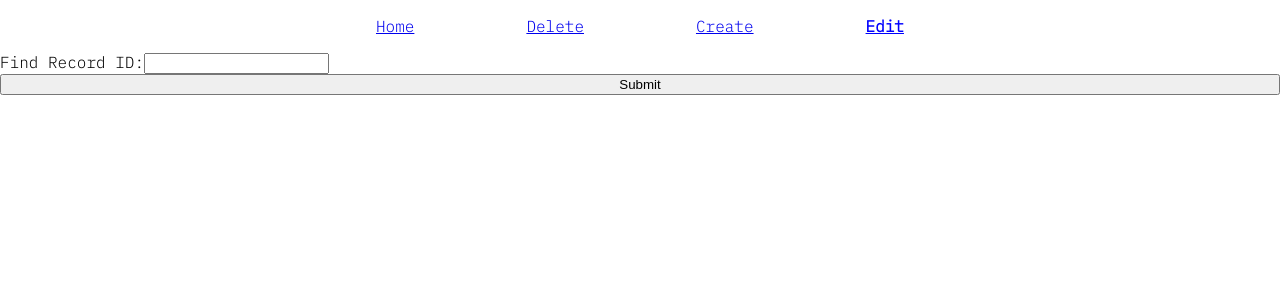
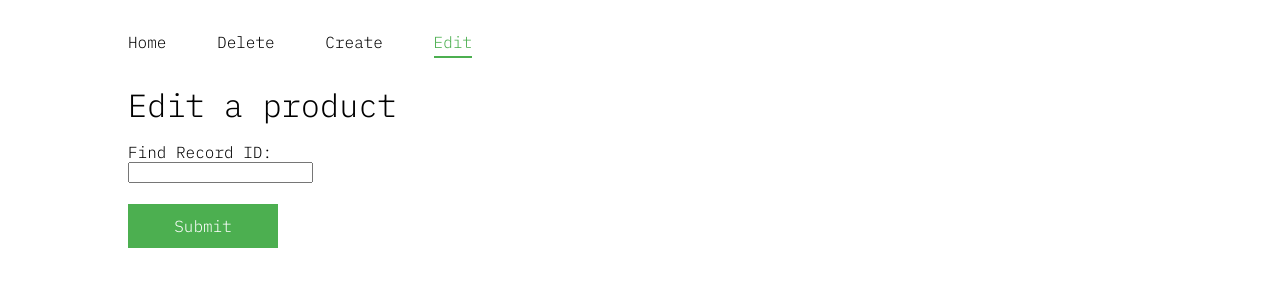
Before and after one commit to JoeBaldwin90/react-database, a React (Create React App) app: page /edit-product in a window 1280 px wide. Shown: the top 300 px of the page. Built offline with nearby package versions, Linux system fonts and the light colour scheme; no server answers.

Commit message:
Basic styling

```diff
--- a/src/components/CreateProduct.js
+++ b/src/components/CreateProduct.js
@@ -75,6 +75,7 @@ export default class CreateProduct extends Component {
   render() {
     return (
       <Fragment>
+        <h1>Create a product</h1>
         <form onSubmit={this.handleSubmit} id='create-product-form'>
           <label>
             Name:
@@ -166,7 +167,7 @@ export default class CreateProduct extends Component {
               onChange={this.onInputChange}
             />
           </label>
-          <button type='submit'>Submit</button>
+          <input type='submit' value='Submit' />
         </form>
       </Fragment>
     );
--- a/src/components/DeleteProduct.js
+++ b/src/components/DeleteProduct.js
@@ -58,6 +58,7 @@ class DeleteProduct extends Component {
   render() {
     return (
       <Fragment>
+        <h1>Delete a product</h1>
         <form onSubmit={this.handleSubmit}>
           <label htmlFor="delete">
             Delete:
--- a/src/components/DisplayProductData.js
+++ b/src/components/DisplayProductData.js
@@ -1,17 +1,16 @@
-import React from "react";
+import React, { Fragment } from "react";
 
 const DisplayProductData = (props) => (
-  <div className='App'>
-    <p>Display Product Data Here</p>
+  <Fragment>
+    <h1>Product Data Here</h1>
     <ul>
       {props.products.map((product, index) => (
         <li key={index}>
-          {product.fields.Brand} - {product.fields.Name} -{" "}
-          {product.id}
+          {product.fields.Brand} - {product.fields.Name} - {product.id}
         </li>
       ))}
     </ul>
-  </div>
+  </Fragment>
 );
 
 export default DisplayProductData;
--- a/src/components/EditProduct.js
+++ b/src/components/EditProduct.js
@@ -76,6 +76,7 @@ export default class EditProduct extends Component {
     const { selectedProduct } = this.state;
     return (
       <Fragment>
+        <h1>Edit a product</h1>
         <form onSubmit={this.findRecord} id='find-record'>
           <label>
             Find Record ID:
@@ -90,10 +91,10 @@ export default class EditProduct extends Component {
 
         {selectedProduct["Name"] !== undefined && (
           <div>
-            <p>
-              Edit Record for {selectedProduct["Brand"]}{" "}
+            <h3>
+              Edit Record for: {selectedProduct["Brand"]}{" "}
               {selectedProduct["Name"]}
-            </p>
+            </h3>
             <form onSubmit={this.patchProductData} id='edit-product-form'>
               <label>
                 Unit Cost:
@@ -135,7 +136,7 @@ export default class EditProduct extends Component {
                   onChange={this.onInputChange}
                 />
               </label>
-              <button type='submit'>Submit</button>
+              <input type='submit' value='Submit'/>
             </form>
           </div>
         )}
--- a/src/components/Header.js
+++ b/src/components/Header.js
@@ -4,71 +4,76 @@ import styled from "styled-components";
 
 const Navigation = styled.nav`
   width: 100%;
+  max-width: 600px;
 `;
 
 const ListWrapper = styled.ul`
   display: flex;
-  justify-content: space-around;
-  width: 50vw;
-  margin: 1em auto;
+  justify-content: space-between;
+  margin: 0 auto;
+  padding: 1em 10vw;
+`;
+
+const LinkWrapper = styled.li`
+  padding: 1em 0;
 `;
 
 const Header = () => (
   <header>
     <Navigation>
       <ListWrapper>
-        <li>
+        <LinkWrapper>
           <NavLink
             exact
             to='/'
             activeClassName='selected'
             activeStyle={{
-              fontWeight: "bold",
-              color: "blue",
+              color: "#4CAF50",
+              borderBottom: "solid 2px #4CAF50",
             }}
           >
             Home
           </NavLink>
-        </li>
-        <li>
+        </LinkWrapper>
+        <LinkWrapper>
           <NavLink
             exact
             to='/delete-product'
             activeClassName='selected'
             activeStyle={{
-              fontWeight: "bold",
-              color: "blue",
+              color: "#4CAF50",
+              borderBottom: "solid 2px #4CAF50",
             }}
           >
             Delete
           </NavLink>
-        </li>
-        <li>
+        </LinkWrapper>
+        <LinkWrapper>
           <NavLink
             exact
             to='/create-product'
             activeClassName='selected'
             activeStyle={{
-              fontWeight: "bold",
-              color: "blue",
+              color: "#4CAF50",
+              borderBottom: "solid 2px #4CAF50",
             }}
           >
             Create
           </NavLink>
-        </li>
-        <li>
+        </LinkWrapper>
+        <LinkWrapper>
           <NavLink
             exact
             to='/edit-product'
             activeClassName='selected'
             activeStyle={{
-              fontWeight: "bold",
-              color: "blue",
+              color: "#4CAF50",
+              borderBottom: "solid 2px #4CAF50",
             }}
           >
             Edit
           </NavLink>
-        </li>
+        </LinkWrapper>
       </ListWrapper>
     </Navigation>
   </header>
--- a/src/components/Main.js
+++ b/src/components/Main.js
@@ -50,7 +50,7 @@ class Main extends Component {
 
   render() {
     return (
-      <main className='Main'>
+      <main className='main'>
         <Switch>
           <Route
             exact
@@ -72,6 +72,10 @@ class Main extends Component {
             path='/delete-product'
             render={() => <DeleteProduct />}
           />
+          <Route
+            path='/*'
+            render={() => <DisplayProductData products={this.state.records} />}
+          />
         </Switch>
       </main>
     );
--- a/src/css/App.scss
+++ b/src/css/App.scss
@@ -1,5 +1,41 @@
 form {
   display: flex;
   flex-direction: column;
+  padding-top: 1em;
   margin-bottom: 1em;
+
+  input {
+    display: block;
+    margin-bottom: 1em;
+  }
+
+  input[type=button],
+  input[type=submit] {
+    font-family: inherit;
+    font-size: 1em;
+    width: 150px;
+    background-color: #4CAF50;
+    border: none;
+    color: white;
+    padding: 0.75em 2em;
+    text-decoration: none;
+    margin: 0.5em 0;
+    cursor: pointer;
+  }
 }
+
+main.main {
+  max-width: 900px;
+  padding: 0 10vw;
+}
+
+a {
+  text-decoration: none;
+  color: black;
+  padding-bottom: 0.25em;
+  transition: all 0.2s ease;
+
+  &:hover {
+    color: #4CAF50;
+  }
+}
--- a/src/css/index.scss
+++ b/src/css/index.scss
@@ -21,7 +21,7 @@ ol,
 ul {
     margin: 0;
     padding: 0;
-    font-weight: normal;
+    font-weight: 300;
 }
 
 ol,
--- a/src/theme/global-styles.js
+++ b/src/theme/global-styles.js
@@ -4,6 +4,7 @@ const GlobalStyles = createGlobalStyle`
   body {
     @import url('https://fonts.googleapis.com/css2?family=IBM+Plex+Mono:wght@300,400,500&display=swap'); // Import fonts
     font-family: 'IBM Plex Mono', monospace;
+    font-weight: 300;
     color: ${(props) => (props.dark ? "mediumseagreen" : "black")};
     background-color: ${(props) => (props.dark ? "#222222" : "#FFFFFF")};
   }
```
